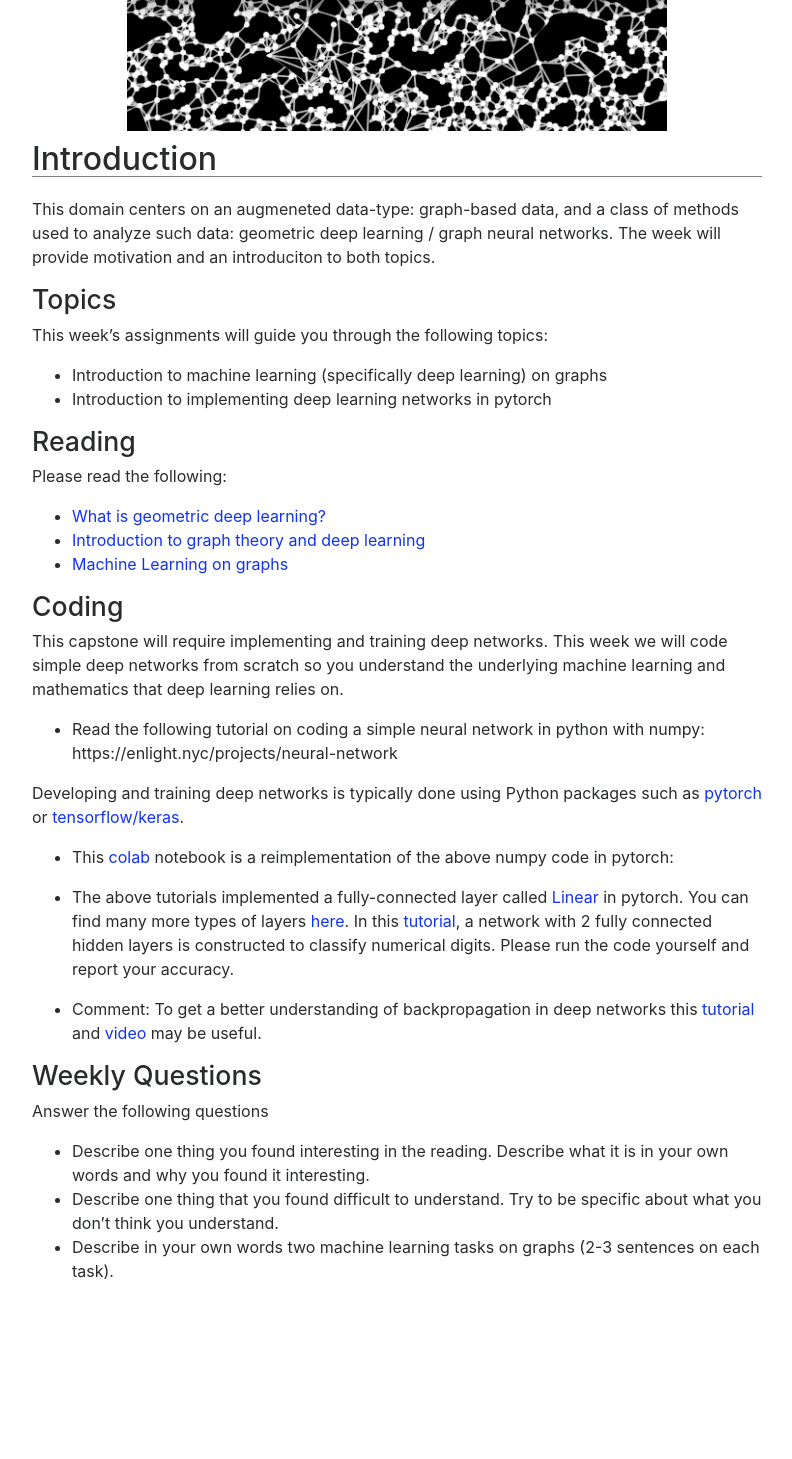
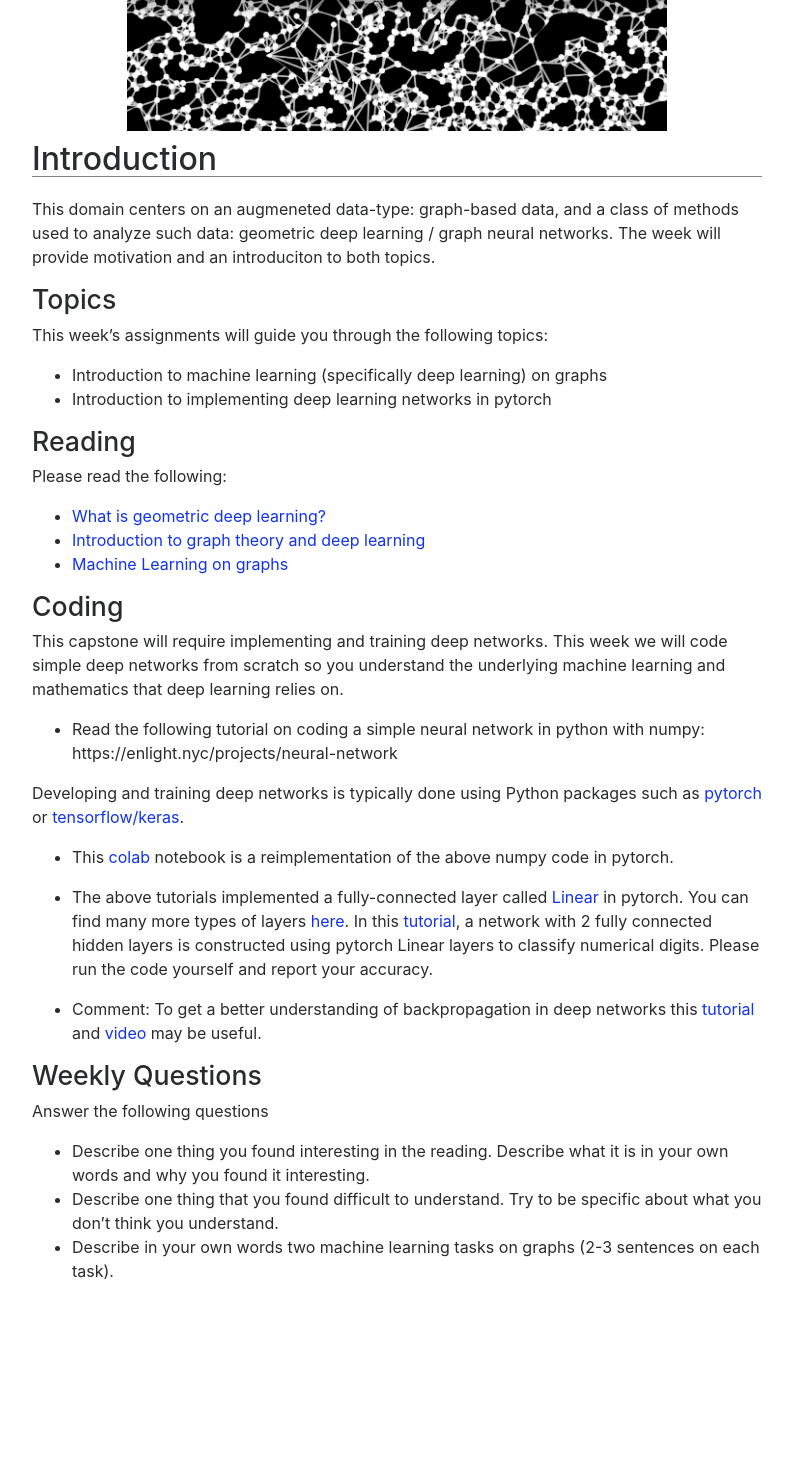
Before and after one commit to gmishne/capstone-graph-2022, a Jekyll site: the page built from weeks/01-Introduction.md, in a window 1280 px wide. Shown: the whole page, without its empty margins (243-1035 px from the left). Built offline with Jekyll 4.4.1, drawn with Linux system fonts in a browser that asks for light colours; nearby versions of some CDN libraries.

Commit message:
Update 01-Introduction.md

```diff
--- a/weeks/01-Introduction.md
+++ b/weeks/01-Introduction.md
@@ -27,9 +27,9 @@ This week we will code simple deep networks from scratch so you understand the u
 https://enlight.nyc/projects/neural-network
 
 Developing and training deep networks is typically done using Python packages such as [pytorch](https://pytorch.org/tutorials/beginner/deep_learning_60min_blitz.html) or [tensorflow/keras](https://www.tensorflow.org/tutorials).
-* This [colab](https://colab.research.google.com/drive/109gHWFUlUzuwhgXROpzIuVoSPZA_qeoy) notebook is a reimplementation of the above numpy code in pytorch:
+* This [colab](https://colab.research.google.com/drive/109gHWFUlUzuwhgXROpzIuVoSPZA_qeoy) notebook is a reimplementation of the above numpy code in pytorch.
 
-* The above tutorials implemented a fully-connected layer called [Linear](https://pytorch.org/docs/stable/generated/torch.nn.Linear.html) in pytorch. You can find many more types of layers [here](https://pytorch.org/docs/stable/nn.html). In this [tutorial](https://towardsdatascience.com/handwritten-digit-mnist-pytorch-977b5338e627), a network with 2 fully connected hidden layers is constructed to classify numerical digits. Please run the code yourself and report your accuracy.
+* The above tutorials implemented a fully-connected layer called [Linear](https://pytorch.org/docs/stable/generated/torch.nn.Linear.html) in pytorch. You can find many more types of layers [here](https://pytorch.org/docs/stable/nn.html). In this [tutorial](https://towardsdatascience.com/handwritten-digit-mnist-pytorch-977b5338e627), a network with 2 fully connected hidden layers is constructed using pytorch Linear layers to classify numerical digits. Please run the code yourself and report your accuracy.
 
 * Comment: To get a better understanding of backpropagation in deep networks this [tutorial](https://towardsdatascience.com/math-neural-network-from-scratch-in-python-d6da9f29ce65) and [video](https://www.youtube.com/watch?v=tIeHLnjs5U8&t=585s&ab_channel=3Blue1Brown) may be useful.
 
```
